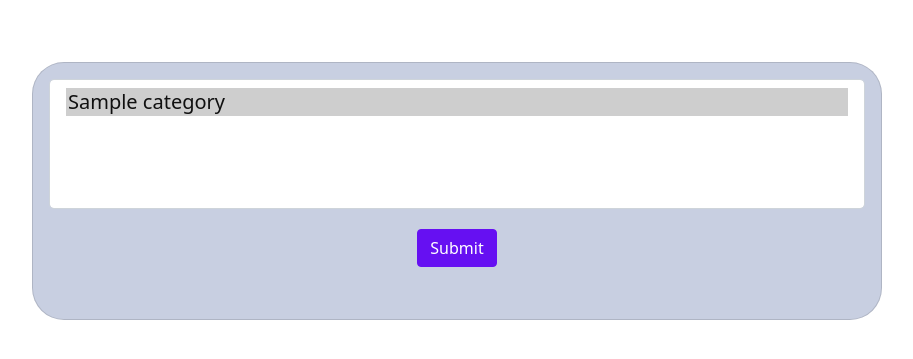
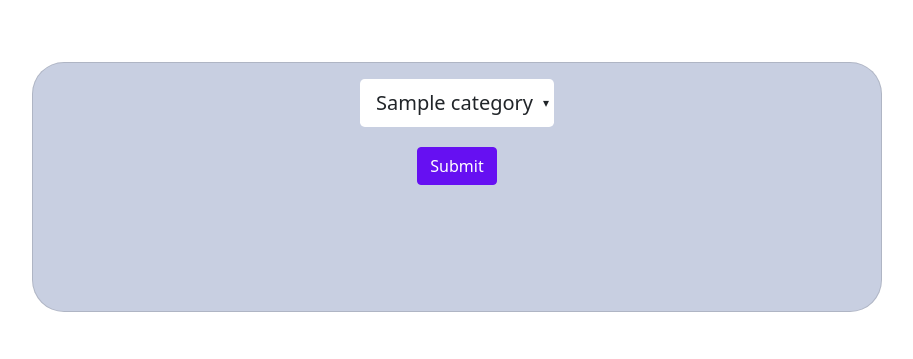
Before and after one commit to thankaou/library-system, a Flask app: page /main/admin/query_3_1_2 in a window 1280 px wide. Shown: the part 106-465 px from the top of the page, without its empty margins (183-1096 px from the left). Run offline with Flask 3, Linux system fonts and the light colour scheme; tables that the repository leaves empty hold one stand-in row (values such as "Sample post"); some libraries are stand-ins or nearby versions.

Commit message:
Update choose_category.html

```diff
--- a/templates/choose_category.html
+++ b/templates/choose_category.html
@@ -15,15 +15,18 @@
                             <thead>
                                 <!------>
                                 <form action="/main/admin/query_3_1_2" method="post">
-                                <select id="category" name="category" multiple class="form-control form-control-lg">
+                                    <div class="custom-select-wrapper">
+                                        <select id="category" name="category" class="form-control form-control-lg custom-select">
                                             {% for cat in category %}
                                             {% if cat[0] == 1 %}
-                                    <option value="{{ cat[0] }}" selected="1" >{{ cat[1] }}</option>
+                                            <option value="{{ cat[0] }}" selected>{{ cat[1] }}</option>
                                             {% else %}
-                                    <option value="{{ cat[0] }}" >{{ cat[1] }}</option>
+                                            <option value="{{ cat[0] }}">{{ cat[1] }}</option>
                                             {% endif %}
                                             {% endfor %}
                                         </select>
+                                        <span class="custom-select-arrow">&#9662;</span>
+                                    </div>
 
 
 
```
Lines whose indentation alone changed are shown as unchanged.
